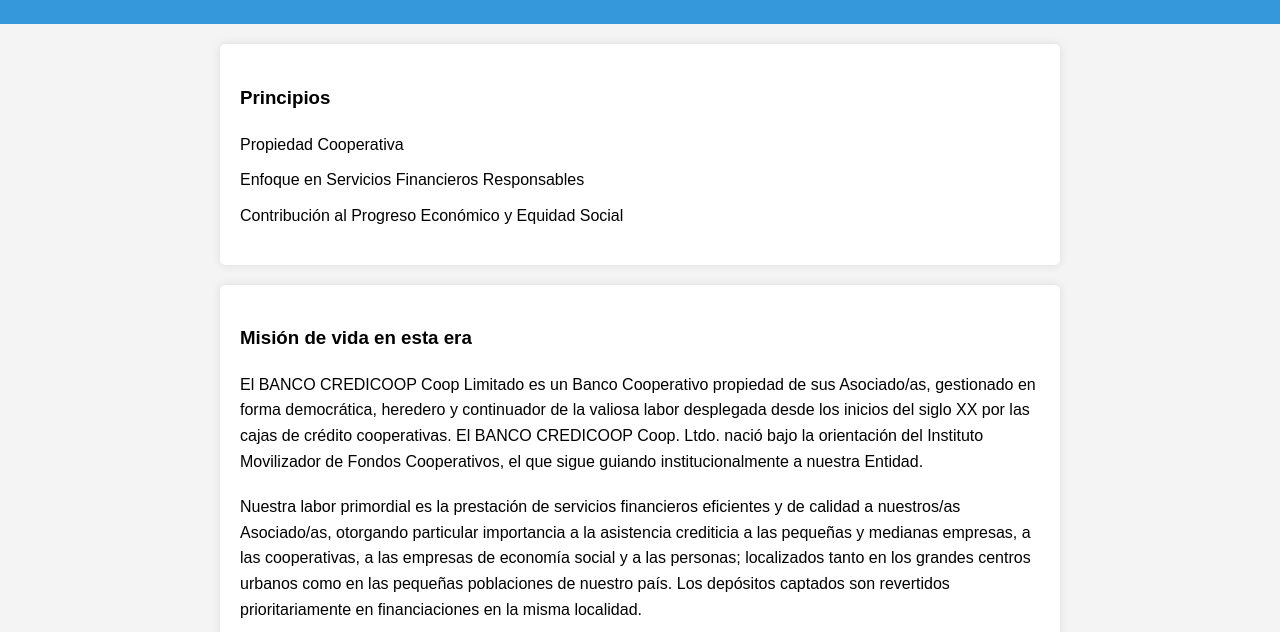
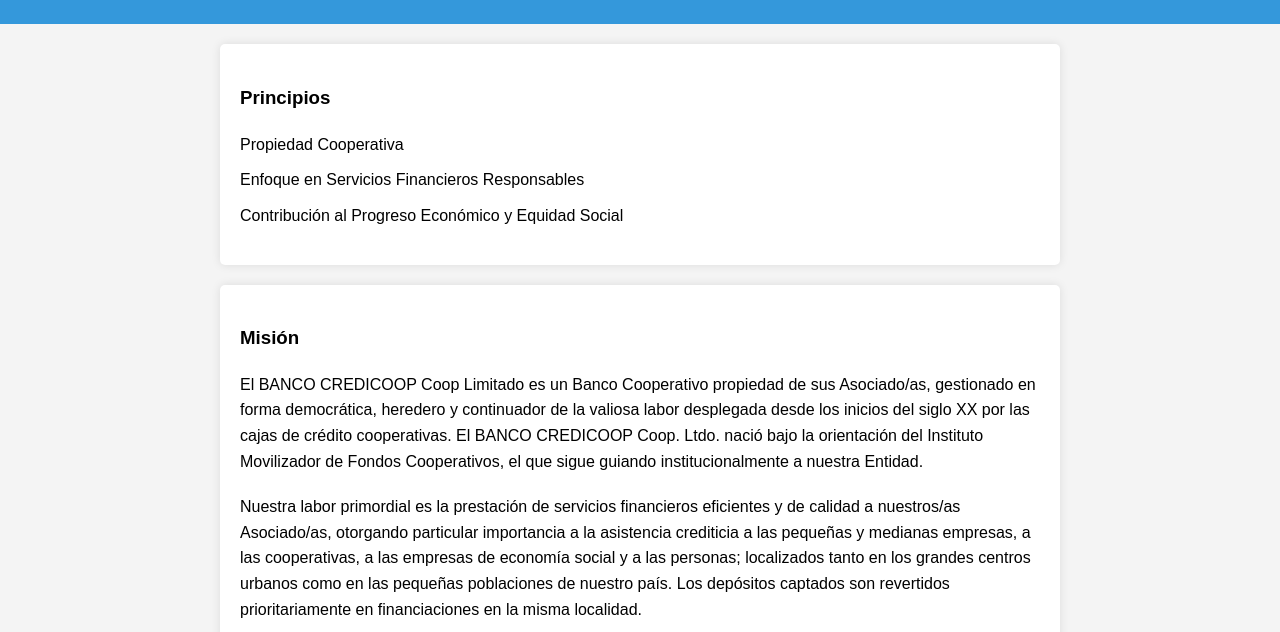
Before and after one commit to TommyChinchay/pythonWeb, a plain HTML site: page index.html in a window 1280 px wide. Shown: the part 168-800 px from the top of the page. Drawn offline with Linux system fonts and the light colour scheme.

Commit message:
Update index.html

```diff
--- a/index.html
+++ b/index.html
@@ -66,7 +66,7 @@
     </section>
 
     <section>
-        <h3>Misión de vida en esta era</h3>
+        <h3>Misión</h3>
         <p>El BANCO CREDICOOP Coop Limitado es un Banco Cooperativo propiedad de sus Asociado/as, gestionado en forma democrática, heredero y continuador de la valiosa labor desplegada desde los inicios del siglo XX por las cajas de crédito cooperativas. El BANCO CREDICOOP Coop. Ltdo. nació bajo la orientación del Instituto Movilizador de Fondos Cooperativos, el que sigue guiando institucionalmente a nuestra Entidad.</p>
         <p>Nuestra labor primordial es la prestación de servicios financieros eficientes y de calidad a nuestros/as Asociado/as, otorgando particular importancia a la asistencia crediticia a las pequeñas y medianas empresas, a las cooperativas, a las empresas de economía social y a las personas; localizados tanto en los grandes centros urbanos como en las pequeñas poblaciones de nuestro país. Los depósitos captados son revertidos prioritariamente en financiaciones en la misma localidad.</p>
         <p>Aspiramos a contribuir al progreso económico nacional y a la construcción de una sociedad solidaria con equidad distributiva para garantizar una vida digna a todos los argentinos/ass.</p>
```
